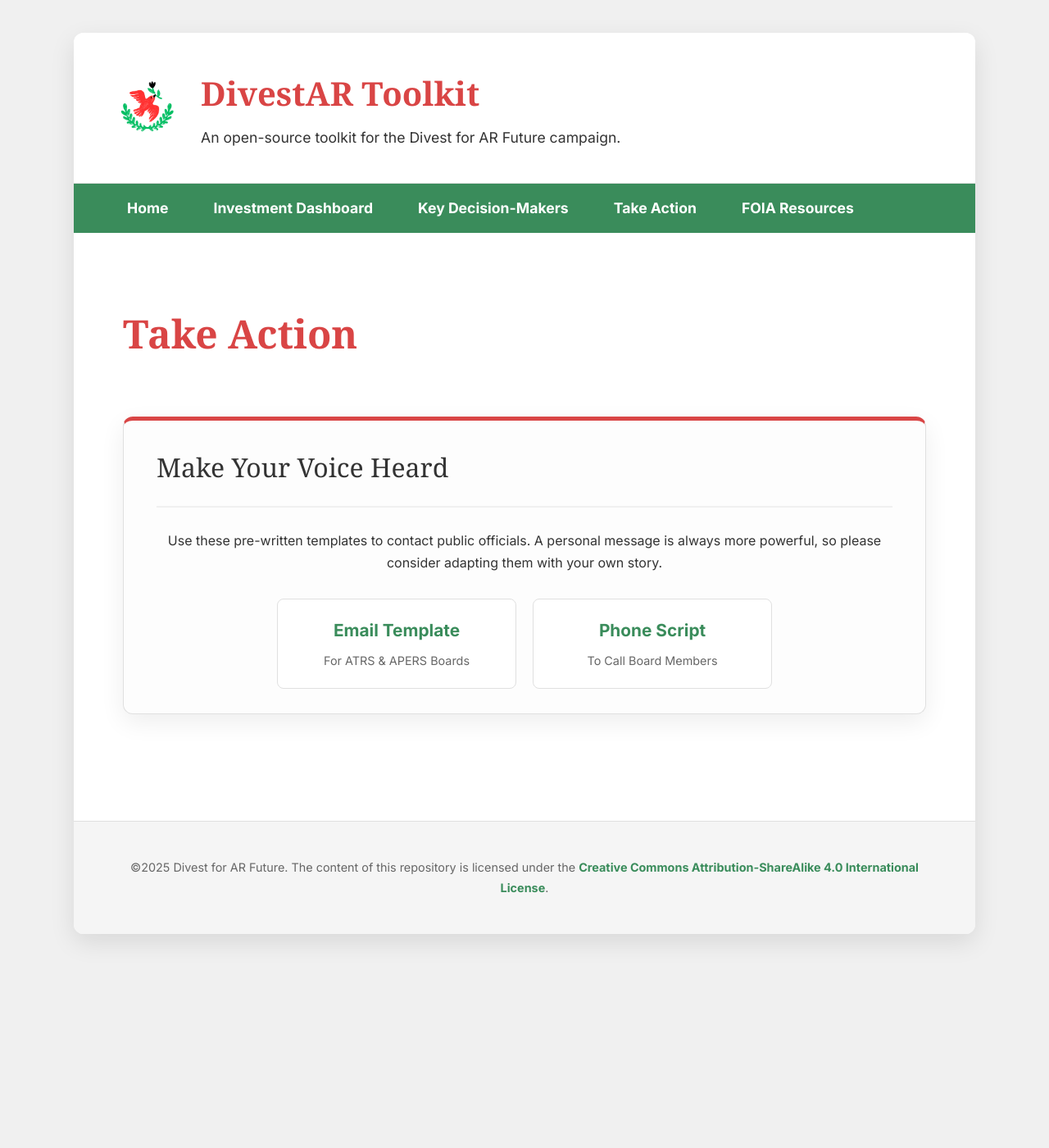
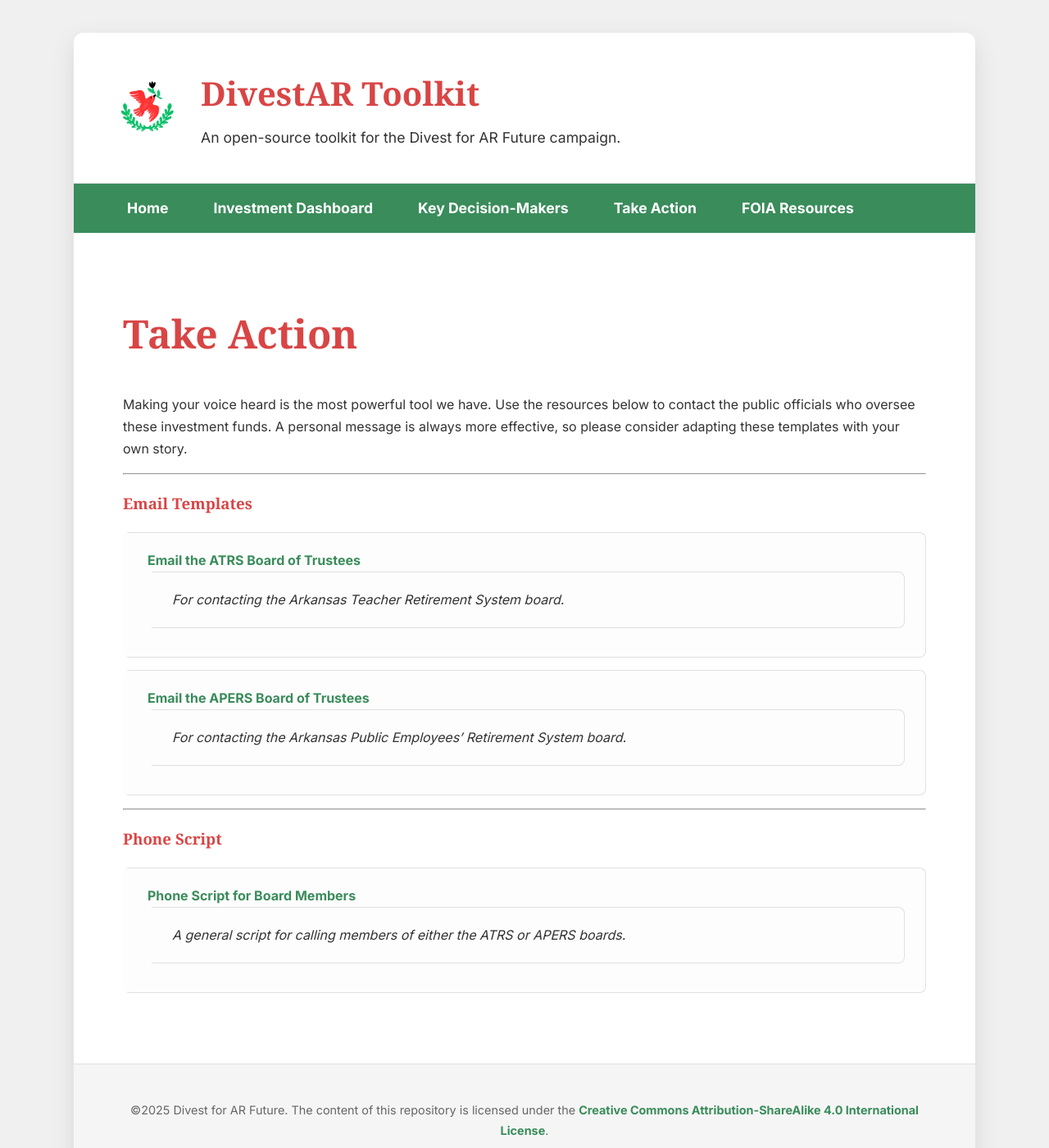
Before and after one commit to DunlapJP/divestar-toolkit, a Jekyll site: the page built from action-templates/index.md, in a window 1280 px wide and 1400 px high. Shown: the whole window at 82% size. Built offline with Jekyll 4.4.1, drawn with Linux system fonts in a browser that asks for light colours; some web fonts are replaced.

Commit message:
Update index.md

```diff
--- a/action-templates/index.md
+++ b/action-templates/index.md
@@ -5,4 +5,21 @@ title: Take Action
 
 # Take Action
 
-{% include cta-box.html %}
+Making your voice heard is the most powerful tool we have. Use the resources below to contact the public officials who oversee these investment funds. A personal message is always more effective, so please consider adapting these templates with your own story.
+
+---
+
+### Email Templates
+
+* **[Email the ATRS Board of Trustees](./email-template-to-atrs-board.md)**
+    * *For contacting the Arkansas Teacher Retirement System board.*
+
+* **[Email the APERS Board of Trustees](./email-template-to-apers-board.md)**
+    * *For contacting the Arkansas Public Employees' Retirement System board.*
+
+---
+
+### Phone Script
+
+* **[Phone Script for Board Members](./phone-script-for-board-members.md)**
+    * *A general script for calling members of either the ATRS or APERS boards.*
```
